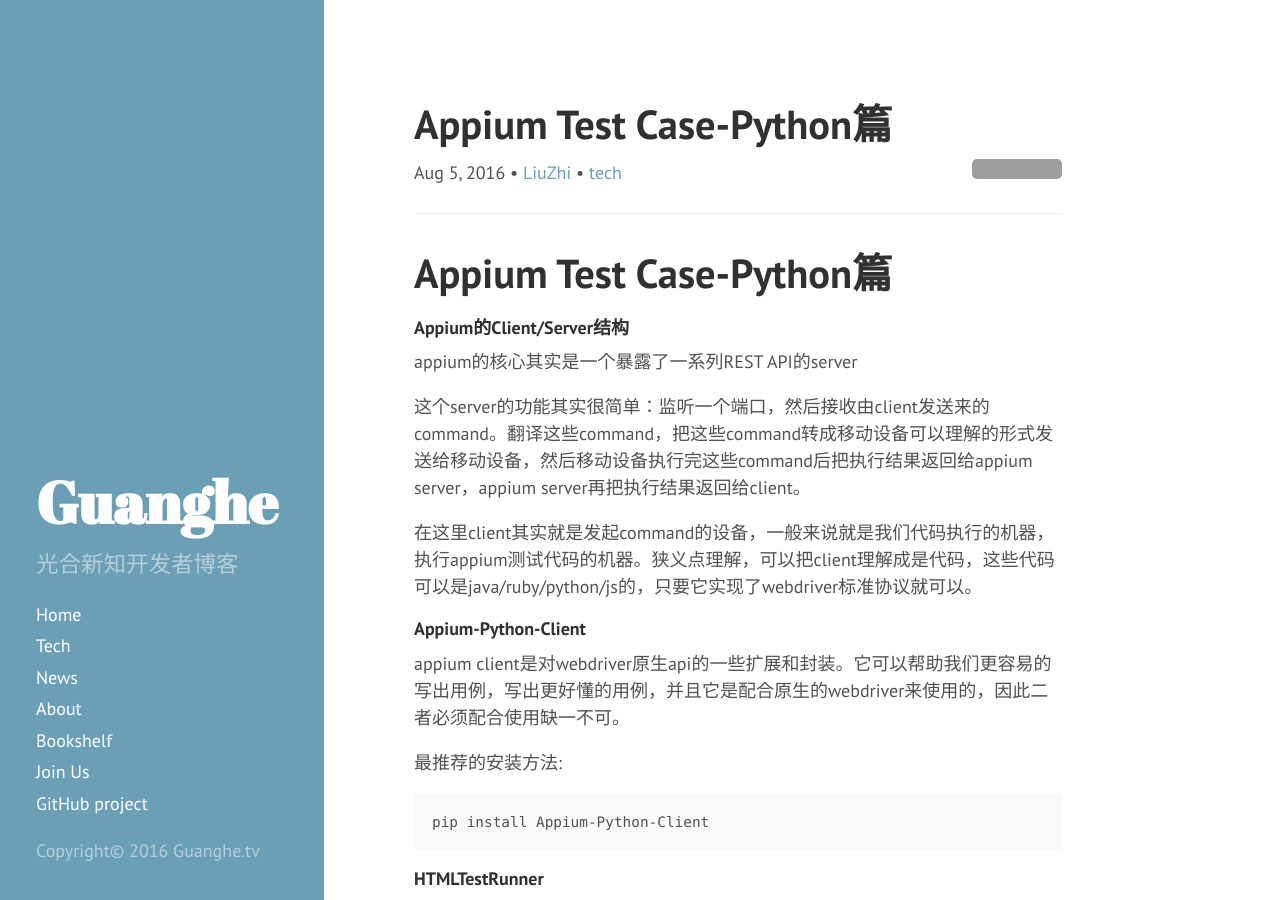
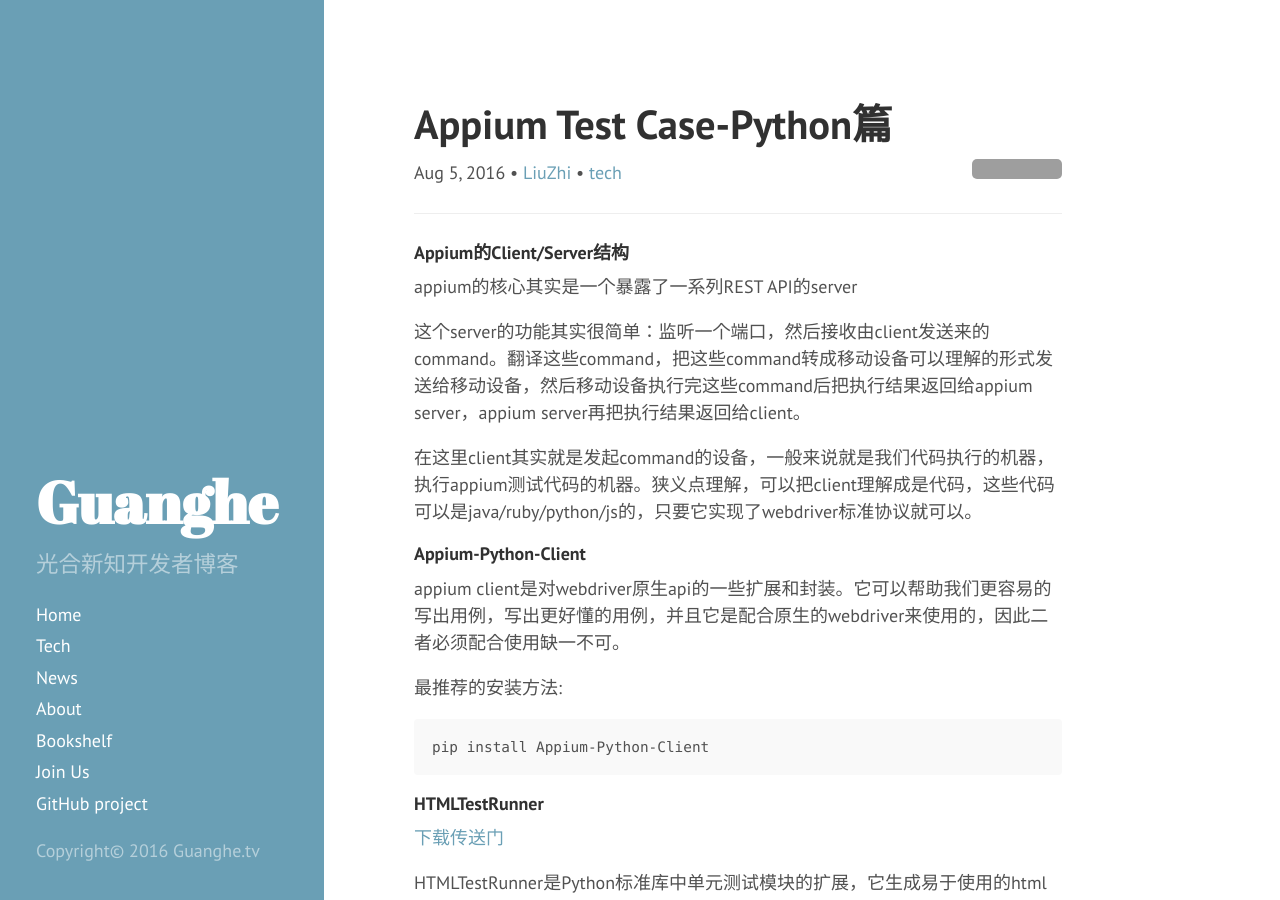
Before and after one commit to guanghetv/guanghetv.github.io, a Jekyll site: the page built from _posts/2016-08-05-AppiumTestCase-Python.markdown, in a window 1280 px wide and 900 px high. Built offline with Jekyll 4.4.1, drawn with Linux system fonts in a browser that asks for light colours; Markdown is read by kramdown in place of the engine named in the settings; comment, search, counter and statistics services are not loaded; grey boxes are pictures that could not be loaded.

Commit message:
remove title

```diff
--- a/_posts/2016-08-05-AppiumTestCase-Python.markdown
+++ b/_posts/2016-08-05-AppiumTestCase-Python.markdown
@@ -4,8 +4,6 @@ title:  "Appium Test Case-Python篇"
 category: tech
 author: "LiuZhi"
 ---
-
-# Appium Test Case-Python篇
 
 #### Appium的Client/Server结构
 
```
